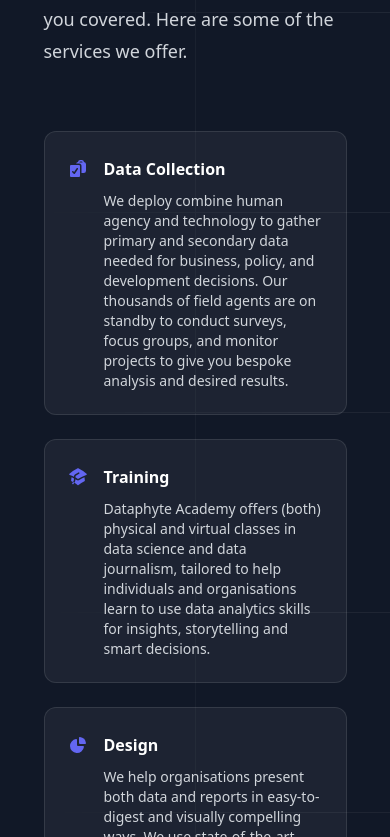
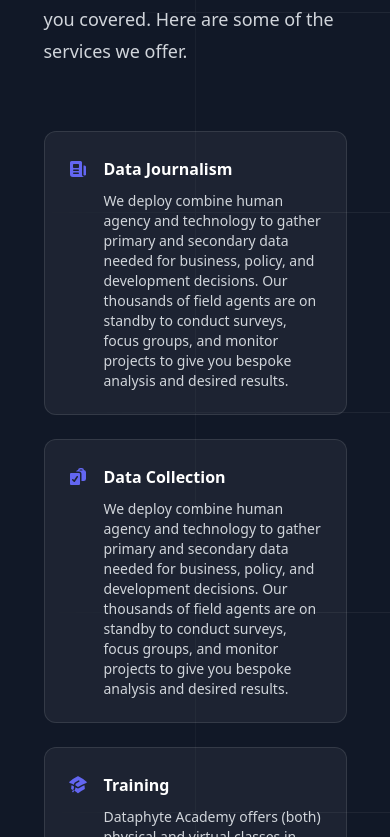
Before and after one commit to Dataphyte/uk-landing, a Next.js app: page / in a window 390 px wide. Shown: the part 3787-4624 px from the top of the page. Built offline with nearby package versions, Linux system fonts and the light colour scheme.

Commit message:
fix: urls and project card

```diff
--- a/src/app/page.js
+++ b/src/app/page.js
@@ -4,6 +4,7 @@ import {
   ChartPieIcon,
   CircleStackIcon,
   ClipboardDocumentCheckIcon,
+  NewspaperIcon,
   PresentationChartBarIcon,
 } from '@heroicons/react/20/solid';
 import Image from 'next/image';
@@ -11,6 +12,7 @@ import Footer from '@/components/footer';
 import Projects from '@/components/projects';
 import BgGrad1 from '@/components/bg-gradient-1';
 import HeroImg from '@/assets/images/hero_img_1.webp';
+import Link from 'next/link';
 
 // -- team image import -->
 import JoshuaImg from '@/assets/images/team/joshua.jpg';
@@ -284,7 +286,9 @@ export default function Home() {
           </div>
           <div className='mx-auto mt-16 grid max-w-2xl grid-cols-1 gap-6 sm:mt-20 lg:mx-0 lg:max-w-none lg:grid-cols-3 lg:gap-8'>
             {servicesCards.map((card) => (
-              <div
+              <Link
+                href={card.link}
+                target='_blank'
                 key={card.name}
                 className='flex gap-x-4 rounded-xl bg-white/5 p-6 ring-1 ring-inset ring-white/10 hover:-translate-y-[10px] transition-all duration-300 ease-out hover:shadow-2xl cursor-pointer'
               >
@@ -298,7 +302,7 @@ export default function Home() {
                     {card.description}
                   </p>
                 </div>
-              </div>
+              </Link>
             ))}
           </div>
         </div>
@@ -394,34 +398,46 @@ export default function Home() {
 
 const servicesCards = [
   {
+    name: 'Data Journalism',
+    description:
+      'We deploy combine human agency and technology to gather primary and secondary data needed for business, policy, and development decisions. Our thousands of field agents are on standby to conduct surveys, focus groups, and monitor projects to give you bespoke analysis and desired results. ',
+    icon: NewspaperIcon,
+    link: 'https://goloka.io',
+  },
+  {
     name: 'Data Collection',
     description:
       'We deploy combine human agency and technology to gather primary and secondary data needed for business, policy, and development decisions. Our thousands of field agents are on standby to conduct surveys, focus groups, and monitor projects to give you bespoke analysis and desired results. ',
     icon: ClipboardDocumentCheckIcon,
+    link: 'https://goloka.io',
   },
   {
     name: 'Training',
     description:
       'Dataphyte Academy offers (both) physical and virtual classes in data science and data journalism, tailored to help individuals and organisations learn to use data analytics skills for insights, storytelling and smart decisions. ',
     icon: AcademicCapIcon,
+    link: 'https://academy.dataphyte.com',
   },
   {
     name: 'Design',
     description:
       'We help organisations present both data and reports in easy-to-digest and visually compelling ways. We use state-of-the-art design tools and location intelligence software to deliver the passion and purpose your reports deserve. ',
     icon: ChartPieIcon,
+    link: 'hhttps://www.dataphyte.com/visualisation/',
   },
   {
     name: 'Socio-Economic Reports',
     description:
       'Subscribe to our thoughtfully crafted insights on socio-economic trends and indicators. The reports are produced to offer policy analysis and advisory to decision makers in the Nigerian public, private and development sectors. We cover various themes such as agriculture, energy, environment, finance, fiscal policy, gender health, security, and transportation.',
     icon: PresentationChartBarIcon,
+    link: 'https://datadive.substack.com/',
   },
   {
     name: 'Datastore',
     description:
       'Check out our free and paid datasets about Economy, Education, Energy, Environment, Extractive, Finance, Health, and a myraid of other categories. Our datasets are in clean, machine-readable formats useful for various needs of journalists, researchers and policy analysts. Our premium datasets are well curated and ready for insights, analysis, and location intelligence documentation you won’t find anywhere.',
     icon: CircleStackIcon,
+    link: 'https://dataplex.dataphyte.com',
   },
 ];
 
--- a/src/components/footer.js
+++ b/src/components/footer.jsx
@@ -44,12 +44,14 @@ export default function Footer() {
           <div className='mt-16 grid grid-cols-3 gap-8 xl:col-span-2 xl:mt-0'>
             <div className='text-white text-2xl col-span-1'>
               <p className='text-lg'>Contact Info</p>
-              <p className='text-sm text-gray-200 mt-6'>
-                Nigeria: 34, Okotie Eboh Street, Utako, Abuja, FCT 900108.
-                (+234) 811 666 5321 partners@dataphyte.com
+              <p className='text-sm text-gray-300 mt-6'>
+                <b className='text-gray-200'>Nigeria:&nbsp;</b> 34, Okotie Eboh
+                Street, Utako, Abuja, FCT 900108. (+234) 811 666 5321
+                partners@dataphyte.com
               </p>
-              <p className='text-sm text-gray-200 mt-3'>
-                UK: International House, 126 Colmore Row, Birmingham, B3 3AP
+              <p className='text-sm text-gray-300 mt-3'>
+                <b className='text-gray-200'> UK:&nbsp;</b> International House,
+                126 Colmore Row, Birmingham, B3 3AP
               </p>
             </div>
             <div className='md:grid md:grid-cols-2 md:gap-8'>
--- a/src/components/projects.jsx
+++ b/src/components/projects.jsx
@@ -99,6 +99,23 @@ const Projects = () => {
       </div>
 
       <div className='w-full max-w-7xl min-h-[800px] h-[90vh] gap-10 px-5 mx-auto py-8 grid grid-cols-6 grid-rows-4 justify-items-center'>
+        {/* -- selector */}
+        <div className=' hidden md:col-span-6 row-span-1 w-full md:flex items-center justify-evenly p-5 gap-6'>
+          {projectList.map((project, idx) => (
+            <div
+              key={idx}
+              className={classes(
+                'w-full h-full border rounded-lg shadow-xl shadow-indigo-500/5 hover:shadow-2xl hover:shadow-indigo-500/50 hover:-translate-y-2 transition-all ease-out duration-300 bg-white/5 cursor-pointer flex items-center justify-center p-2 text-center',
+                selectedProject.name === project.name
+                  ? 'text-indigo-500 text-2xl border-gray-100/60 shadow-indigo-500/50'
+                  : 'text-gray-200 text-xl border-gray-100/30'
+              )}
+              onClick={() => setSelectedProject(project)}
+            >
+              <p className=' font-bold tracking-wide'>{project.name}</p>
+            </div>
+          ))}
+        </div>
         {/* -- details card */}
         <div className='col-span-6 md:col-span-2 row-span-3 w-full relative isolate overflow-hidden bg-gray-800 rounded-2xl shadow-2xl border border-gray-400/10 py-4 px-8 flex flex-col gap-10'>
           {/* -- title */}
@@ -164,23 +181,6 @@ const Projects = () => {
             </SwiperSlide>
           ))}
         </Swiper>
-        {/* -- selector */}
-        <div className=' hidden md:col-span-6 row-span-1 w-full md:flex items-center justify-evenly p-5 gap-6'>
-          {projectList.map((project, idx) => (
-            <div
-              key={idx}
-              className={classes(
-                'w-full h-full border rounded-lg shadow-xl shadow-indigo-500/5 hover:shadow-2xl hover:shadow-indigo-500/50 hover:-translate-y-2 transition-all ease-out duration-300 bg-white/5 cursor-pointer flex items-center justify-center p-2 text-center',
-                selectedProject.name === project.name
-                  ? 'text-indigo-500 text-2xl border-gray-100/60 shadow-indigo-500/50'
-                  : 'text-gray-200 text-xl border-gray-100/30'
-              )}
-              onClick={() => setSelectedProject(project)}
-            >
-              <p className=' font-bold tracking-wide'>{project.name}</p>
-            </div>
-          ))}
-        </div>
       </div>
     </section>
   );
```
